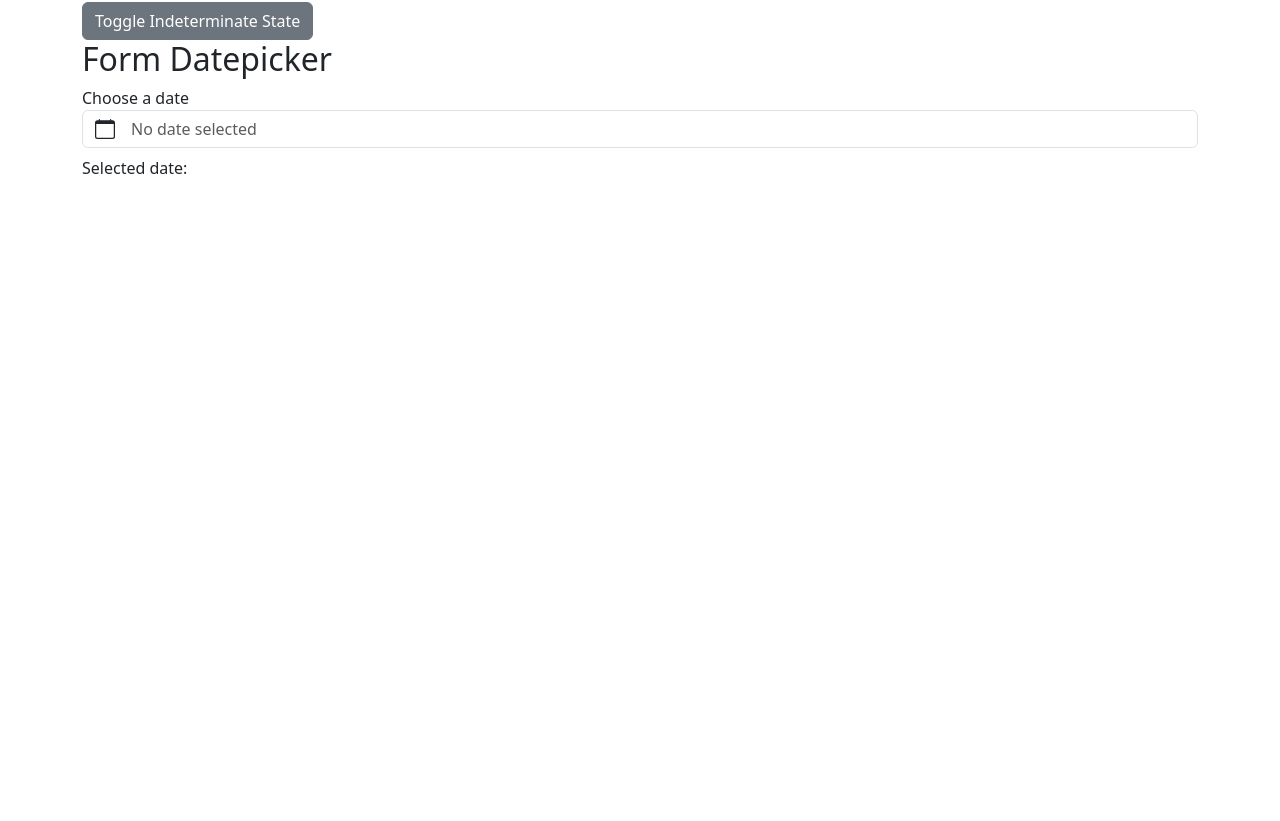
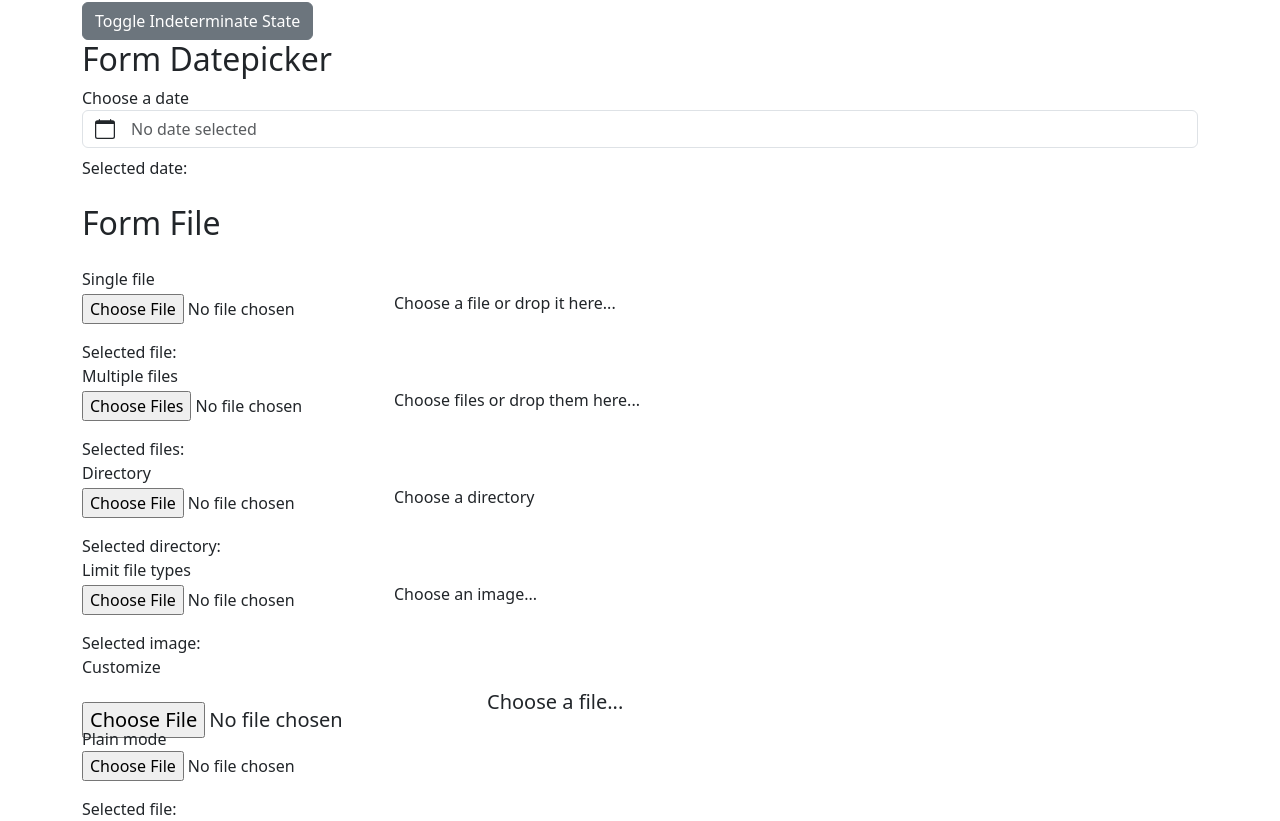
Before and after one commit to JavierDibo/boostrap-vue-proyecto, a Vue app: page /app/forms in a window 1280 px wide. Shown: the part 1624-2445 px from the top of the page. Before the commit the page ends 1820 px from the top, so only its background shows below. Built offline with nearby package versions, Linux system fonts and the light colour scheme.

Commit message:
Form File

```diff
--- /dev/null
+++ b/src/components/FormFileDemo.vue
@@ -0,0 +1,56 @@
+<!-- FormDemo.vue -->
+<template>
+  <div>
+    <h2 class="my-4">Form File</h2>
+
+    <!-- Single file -->
+    <b-form-group label="Single file" label-for="file-single">
+      <b-form-file id="file-single" v-model="fileSingle" :state="Boolean(fileSingle)" placeholder="Choose a file or drop it here..." drop-placeholder="Drop file here..."></b-form-file>
+      <div class="mt-3">Selected file: {{ fileSingle ? fileSingle.name : '' }}</div>
+    </b-form-group>
+
+    <!-- Multiple files -->
+    <b-form-group label="Multiple files" label-for="file-multiple">
+      <b-form-file id="file-multiple" v-model="fileMultiple" multiple placeholder="Choose files or drop them here..." drop-placeholder="Drop files here..."></b-form-file>
+      <div class="mt-3">Selected files: {{ fileMultiple.map(file => file.name).join(', ') }}</div>
+    </b-form-group>
+
+    <!-- Directory mode -->
+    <b-form-group label="Directory" label-for="file-directory">
+      <b-form-file id="file-directory" v-model="fileDirectory" directory placeholder="Choose a directory" drop-placeholder="Drop directory here..."></b-form-file>
+      <div class="mt-3">Selected directory: {{ fileDirectory.map(file => file.$path).join(', ') }}</div>
+    </b-form-group>
+
+    <!-- Limiting file types -->
+    <b-form-group label="Limit file types" label-for="file-types">
+      <b-form-file id="file-types" v-model="fileTypes" :accept="['.jpg', '.png', '.gif']" placeholder="Choose an image..."></b-form-file>
+      <div class="mt-3">Selected image: {{ fileTypes ? fileTypes.name : '' }}</div>
+    </b-form-group>
+
+    <!-- Customizing -->
+    <b-form-group label="Customize" label-for="file-customize">
+      <b-form-file id="file-customize" v-model="fileCustomize" size="lg" placeholder="Choose a file..." browse-text="Select file"></b-form-file>
+    </b-form-group>
+
+    <!-- Plain mode -->
+    <b-form-group label="Plain mode" label-for="file-plain">
+      <b-form-file id="file-plain" v-model="filePlain" plain></b-form-file>
+      <div class="mt-3">Selected file: {{ filePlain ? filePlain.name : '' }}</div>
+    </b-form-group>
+  </div>
+</template>
+
+<script>
+export default {
+  data() {
+    return {
+      fileSingle: null,
+      fileMultiple: [],
+      fileDirectory: [],
+      fileTypes: null,
+      fileCustomize: null,
+      filePlain: null
+    }
+  }
+}
+</script>
--- a/src/views/FormsView.vue
+++ b/src/views/FormsView.vue
@@ -6,6 +6,7 @@
       <FormDemo />
       <FormCheckboxDemo />
       <FormDateDemo />
+      <FormFileDemo />
     </div>
   </b-container>
 </template>
@@ -16,8 +17,10 @@
 import FormDemo from "@/components/FormDemo.vue";
 import FormCheckboxDemo from "@/components/FormCheckboxDemo.vue";
 import FormDateDemo from "@/components/FormDateDemo.vue";
+import FormFileDemo from "@/components/FormFileDemo.vue";
 export default {
   components: {
+    FormFileDemo,
     FormDateDemo,
     FormCheckboxDemo,
     FormDemo,
```
